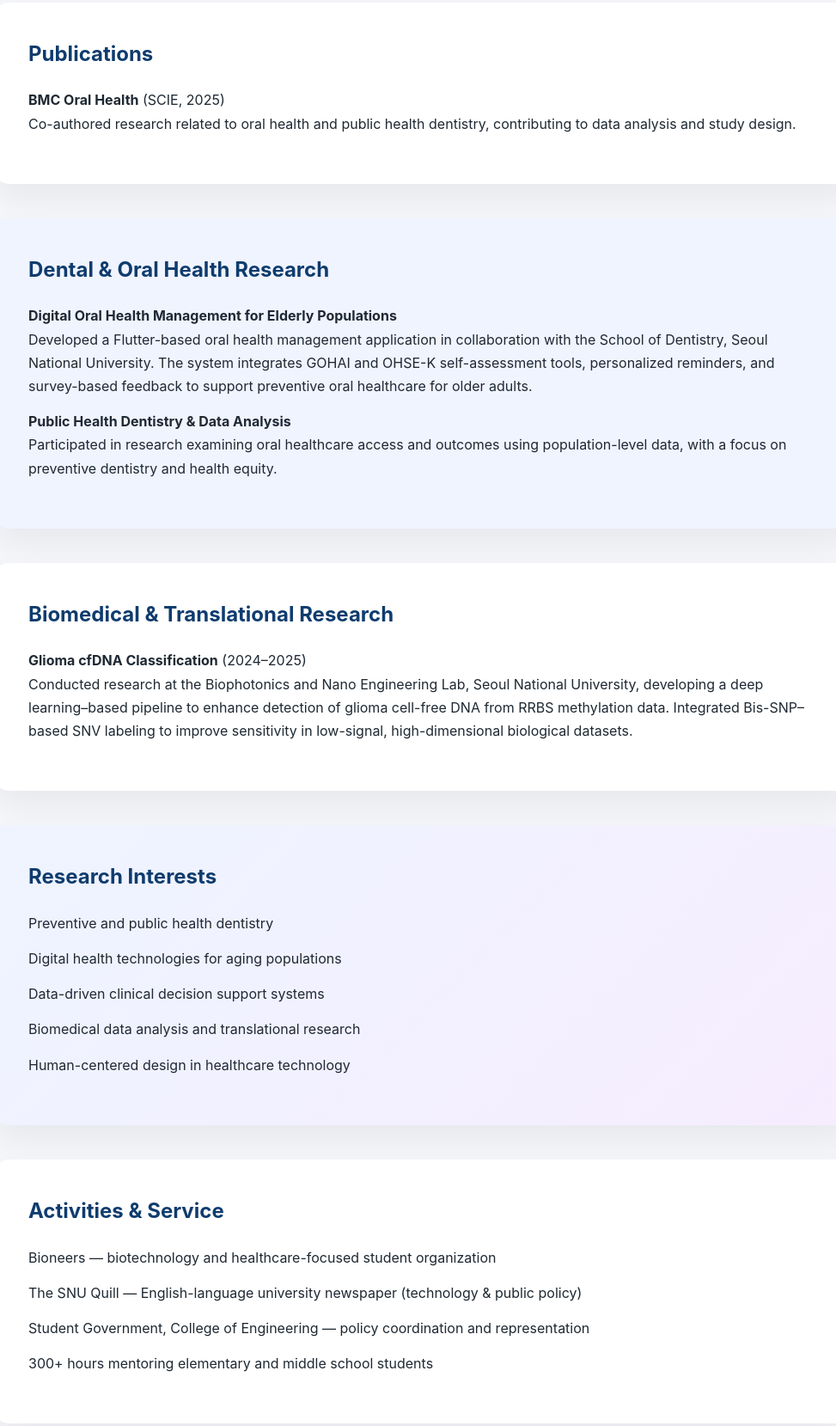
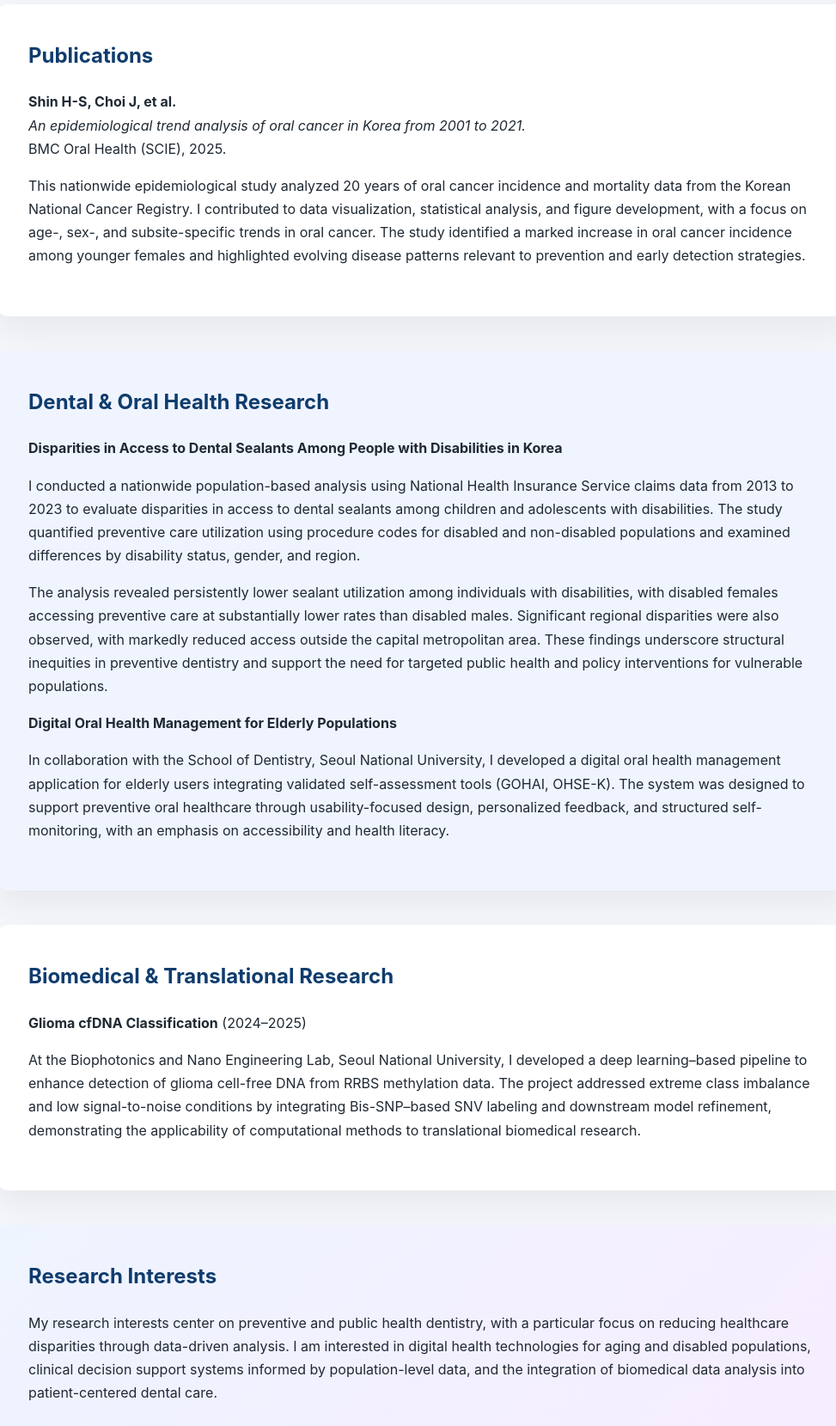
Before and after one commit to junhochoi1205/junhochoi1205.github.io, a plain HTML site: page index.html in a window 1280 px wide. Shown: the part 1081-2740 px from the top of the page at 86% size, without its empty margins (147-1120 px from the left). Drawn offline with Linux system fonts and the light colour scheme.

Commit message:
Update index.html

```diff
--- a/index.html
+++ b/index.html
@@ -26,7 +26,6 @@
       </div>
 
       <div class="hero-photo">
-        <!-- replace with your photo -->
         <img src="profile.jpg" alt="Junho Choi" />
       </div>
     </div>
@@ -46,93 +45,114 @@
       </p>
       <p>
         My research experience spans biomedical data analysis, digital health technologies, and public health–oriented
-        applications. I am particularly interested in how computational methods and human-centered system design can
-        support preventive care, improve accessibility, and enhance clinical decision making in dentistry.
+        dental research. I am particularly interested in how quantitative analysis and system-level thinking can be
+        translated into preventive strategies and equitable healthcare delivery in dentistry.
       </p>
     </section>
 
     <!-- Education -->
     <section class="block accent">
       <h2>Education</h2>
-      <ul>
-        <li>
-          <strong>Seoul National University</strong><br/>
-          Doctor of Dental Surgery (D.D.S.), School of Dentistry — 2026 (tentative)
-        </li>
-        <li>
-          <strong>Seoul National University</strong><br/>
-          B.S. in Electrical and Computer Engineering<br/>
-          B.A. in Economics (Double Major), 2021–2026
-        </li>
-      </ul>
+      <p>
+        <strong>Seoul National University</strong><br/>
+        Doctor of Dental Surgery (D.D.S.), School of Dentistry — 2026 (tentative)
+      </p>
+      <p>
+        <strong>Seoul National University</strong><br/>
+        B.S. in Electrical and Computer Engineering<br/>
+        B.A. in Economics (Double Major), 2021–2026
+      </p>
     </section>
 
     <!-- Publications -->
     <section class="block">
       <h2>Publications</h2>
-      <ul>
-        <li>
-          <strong>BMC Oral Health</strong> (SCIE, 2025)<br/>
-          Co-authored research related to oral health and public health dentistry, contributing to
-          data analysis and study design.
-        </li>
-      </ul>
+      <p>
+        <strong>Shin H-S, Choi J, et al.</strong><br/>
+        <em>An epidemiological trend analysis of oral cancer in Korea from 2001 to 2021.</em><br/>
+        BMC Oral Health (SCIE), 2025.
+      </p>
+      <p>
+        This nationwide epidemiological study analyzed 20 years of oral cancer incidence and mortality data
+        from the Korean National Cancer Registry. I contributed to data visualization, statistical analysis,
+        and figure development, with a focus on age-, sex-, and subsite-specific trends in oral cancer.
+        The study identified a marked increase in oral cancer incidence among younger females and highlighted
+        evolving disease patterns relevant to prevention and early detection strategies.
+      </p>
     </section>
 
     <!-- Dental & Oral Health Research -->
     <section class="block soft">
       <h2>Dental & Oral Health Research</h2>
-      <ul>
-        <li>
-          <strong>Digital Oral Health Management for Elderly Populations</strong><br/>
-          Developed a Flutter-based oral health management application in collaboration with the
-          School of Dentistry, Seoul National University. The system integrates GOHAI and OHSE-K
-          self-assessment tools, personalized reminders, and survey-based feedback to support
-          preventive oral healthcare for older adults.
-        </li>
-        <li>
-          <strong>Public Health Dentistry & Data Analysis</strong><br/>
-          Participated in research examining oral healthcare access and outcomes using
-          population-level data, with a focus on preventive dentistry and health equity.
-        </li>
-      </ul>
+      <p>
+        <strong>Disparities in Access to Dental Sealants Among People with Disabilities in Korea</strong>
+      </p>
+      <p>
+        I conducted a nationwide population-based analysis using National Health Insurance Service claims data
+        from 2013 to 2023 to evaluate disparities in access to dental sealants among children and adolescents
+        with disabilities. The study quantified preventive care utilization using procedure codes for disabled
+        and non-disabled populations and examined differences by disability status, gender, and region.
+      </p>
+      <p>
+        The analysis revealed persistently lower sealant utilization among individuals with disabilities,
+        with disabled females accessing preventive care at substantially lower rates than disabled males.
+        Significant regional disparities were also observed, with markedly reduced access outside the capital
+        metropolitan area. These findings underscore structural inequities in preventive dentistry and support
+        the need for targeted public health and policy interventions for vulnerable populations.
+      </p>
+
+      <p>
+        <strong>Digital Oral Health Management for Elderly Populations</strong>
+      </p>
+      <p>
+        In collaboration with the School of Dentistry, Seoul National University, I developed a digital oral
+        health management application for elderly users integrating validated self-assessment tools
+        (GOHAI, OHSE-K). The system was designed to support preventive oral healthcare through usability-focused
+        design, personalized feedback, and structured self-monitoring, with an emphasis on accessibility and
+        health literacy.
+      </p>
     </section>
 
     <!-- Biomedical & Translational Research -->
     <section class="block">
       <h2>Biomedical & Translational Research</h2>
-      <ul>
-        <li>
-          <strong>Glioma cfDNA Classification</strong> (2024–2025)<br/>
-          Conducted research at the Biophotonics and Nano Engineering Lab, Seoul National University,
-          developing a deep learning–based pipeline to enhance detection of glioma cell-free DNA
-          from RRBS methylation data. Integrated Bis-SNP–based SNV labeling to improve sensitivity
-          in low-signal, high-dimensional biological datasets.
-        </li>
-      </ul>
+      <p>
+        <strong>Glioma cfDNA Classification</strong> (2024–2025)
+      </p>
+      <p>
+        At the Biophotonics and Nano Engineering Lab, Seoul National University, I developed a deep learning–based
+        pipeline to enhance detection of glioma cell-free DNA from RRBS methylation data.
+        The project addressed extreme class imbalance and low signal-to-noise conditions by integrating
+        Bis-SNP–based SNV labeling and downstream model refinement, demonstrating the applicability of
+        computational methods to translational biomedical research.
+      </p>
     </section>
 
-    <!-- Research Interests -->
+    <!-- Research Interests (NO bullet points) -->
     <section class="block accent">
       <h2>Research Interests</h2>
-      <ul>
-        <li>Preventive and public health dentistry</li>
-        <li>Digital health technologies for aging populations</li>
-        <li>Data-driven clinical decision support systems</li>
-        <li>Biomedical data analysis and translational research</li>
-        <li>Human-centered design in healthcare technology</li>
-      </ul>
+      <p>
+        My research interests center on preventive and public health dentistry, with a particular focus on
+        reducing healthcare disparities through data-driven analysis. I am interested in digital health
+        technologies for aging and disabled populations, clinical decision support systems informed by
+        population-level data, and the integration of biomedical data analysis into patient-centered dental care.
+      </p>
     </section>
 
-    <!-- Activities & Service -->
+    <!-- Activities & Service (NO bullet points) -->
     <section class="block">
       <h2>Activities & Service</h2>
-      <ul>
-        <li>Bioneers — biotechnology and healthcare-focused student organization</li>
-        <li>The SNU Quill — English-language university newspaper (technology & public policy)</li>
-        <li>Student Government, College of Engineering — policy coordination and representation</li>
-        <li>300+ hours mentoring elementary and middle school students</li>
-      </ul>
+      <p>
+        I have been involved in interdisciplinary student activities related to biotechnology and healthcare
+        through Bioneers, a student organization focused on biomedical innovation. I also contributed to
+        The SNU Quill, Seoul National University’s English-language newspaper, writing articles on technology,
+        public policy, and science communication. In addition, I served in student government within the
+        College of Engineering, participating in policy coordination and student representation.
+      </p>
+      <p>
+        Beyond campus activities, I have completed over 300 hours of volunteer mentoring for elementary and
+        middle school students, supporting educational access and long-term development.
+      </p>
     </section>
 
   </main>
```
